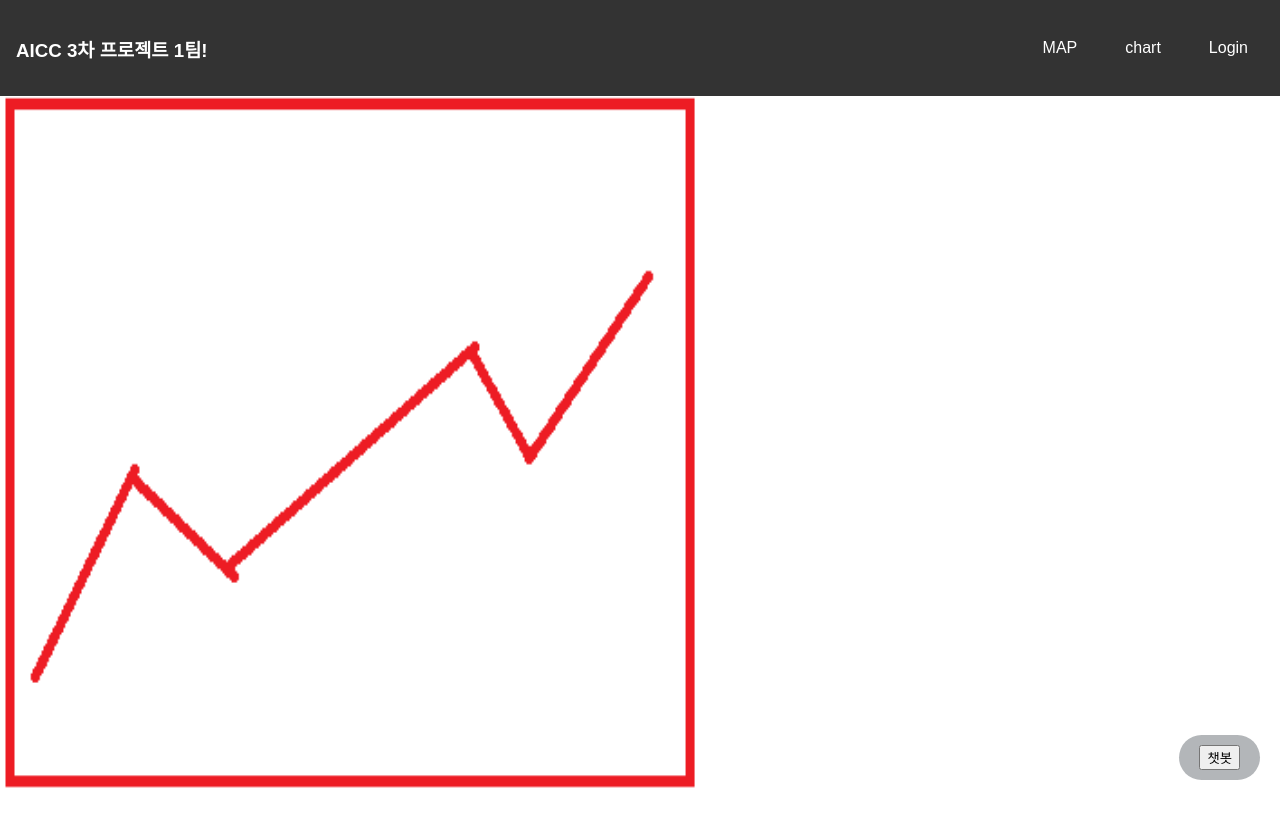
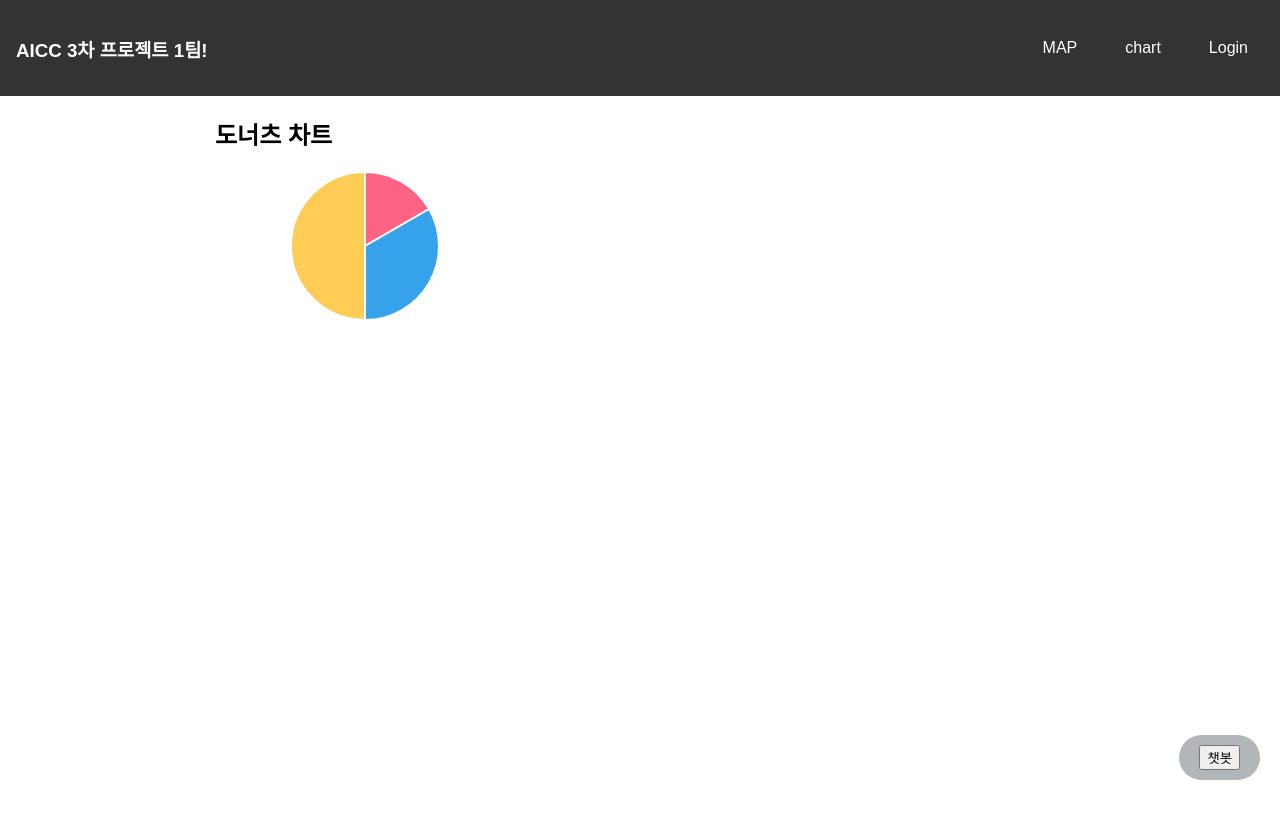
Before and after one commit to ParkWonBin/Codelabit_AICC_Project_03, a React (Create React App) app in the folder react-test/: page /chart in a window 1280 px wide. Shown: the top 826 px of the page. Before the commit the page ends 800 px from the top, so only its background shows below. Built offline with nearby package versions, Linux system fonts and the light colour scheme.

Commit message:
파이 차트 그리기

```diff
--- a/react-test/src/App.js
+++ b/react-test/src/App.js
@@ -1,15 +1,16 @@
-import React, { useState } from 'react';
+import React from 'react';
 import { BrowserRouter as Router, Link, Routes, Route } from 'react-router-dom';
 import './App.css';
-import axios from 'axios'
 
 import MapImage from './commponent/MapImage';
 import ChartImage from './commponent/ChartImage';
 import Chatbot from './commponent/chatbot';
 import LoginForm from './commponent/LoginForm';
 
+function App() {
+  const labels = ['데이터1', '데이터2', '데이터3'];
+  const data = [1, 2, 3];
 
-function App() {
   return (
     <Router>
       <div className="App">
@@ -25,15 +26,15 @@ function App() {
 
         {/* 메뉴별 화면 나오는곳 */}
         <Routes>
-          <Route path="/map" element={<MapImage props={{src:'/MAP.jpg'}} />} />
-<Route path="/chart" element={<ChartImage src={'/chart.png'} />} />
-          {/* <Route path="/chart" element={<ChartImage data={chartData} src={imgSrc} />} />  */}
+          <Route path="/map" element={<MapImage src="/MAP.jpg" />} />
+
+          {/* 올바른 props 전달 */}
+          <Route path="/chart" element={<ChartImage labels={labels} dataProp={data} />} />
           <Route path="/login" element={<LoginForm />} />
         </Routes>
 
-         {/* 쳇봇 나오는곳 */}
-
-        <Chatbot/>
+        {/* 쳇봇 나오는곳 */}
+        <Chatbot />
       </div>
     </Router>
   );
--- a/react-test/src/commponent/ChartImage.js
+++ b/react-test/src/commponent/ChartImage.js
@@ -1,9 +1,55 @@
 import React from 'react';
+import { Chart as ChartJS, ArcElement, Tooltip, Legend } from 'chart.js';
+import { Pie } from 'react-chartjs-2';
 
-function ChartImage( { src }) {
+ChartJS.register(ArcElement, Tooltip, Legend);
+
+function ChartImage({ labels, dataProp }) {
+  console.log('차트 이미지 로드 시작!');
+
+  const chartData = {
+    labels: labels || ['Red', 'Blue', 'Yellow'],
+    datasets: [{
+      label: 'My First Dataset',
+      data: dataProp || [300, 50, 100],
+      backgroundColor: [
+        'rgb(255, 99, 132)',
+        'rgb(54, 162, 235)',
+        'rgb(255, 205, 86)'
+      ],
+      hoverOffset: 4
+    }]
+  };
+
   return (
-    <div>
-      <img src={src} alt="이미지 없음 ㅠㅠ" width="700" height="700" />
+    <div style={{
+      display: 'flex',
+      justifyContent: 'center',
+      alignItems: 'center',
+      height: '100vh', // 화면 높이에 맞추기 위한 설정
+    }}>
+      <div style={{
+        width: '850px',  // 부모 div의 너비를 850px로 조절
+        height: '850px', // 부모 div의 높이를 850px로 조절
+        position: 'relative',
+        margin: 'auto' // 가운데 정렬을 위한 설정
+      }}>
+        <h2>도너츠 차트</h2>
+        <Pie
+          data={chartData}
+          options={{
+            maintainAspectRatio: false,
+            responsive: false,
+            width: 1500, // 차트 너비를 800px로 조절
+            height: 1500, // 차트 높이를 800px로 조절
+            plugins: {
+              legend: {
+                display: false
+              }
+            }
+          }}
+        />
+      </div>
     </div>
   );
 }
--- a/react-test/src/commponent/MapImage.js
+++ b/react-test/src/commponent/MapImage.js
@@ -1,6 +1,6 @@
 import React from 'react';
 
-function MapImage({props}) {
+function MapImage(props) {
   return (
     <img src={props.src} alt="이미지 없음 ㅠㅠ" width="700" height="700" />
   );
```
Also changed, not shown: react-test/package.json (+5 -3 lines), react-test/src/chart.png (added), 1 other file (tests, documents, lock files or other folders).
